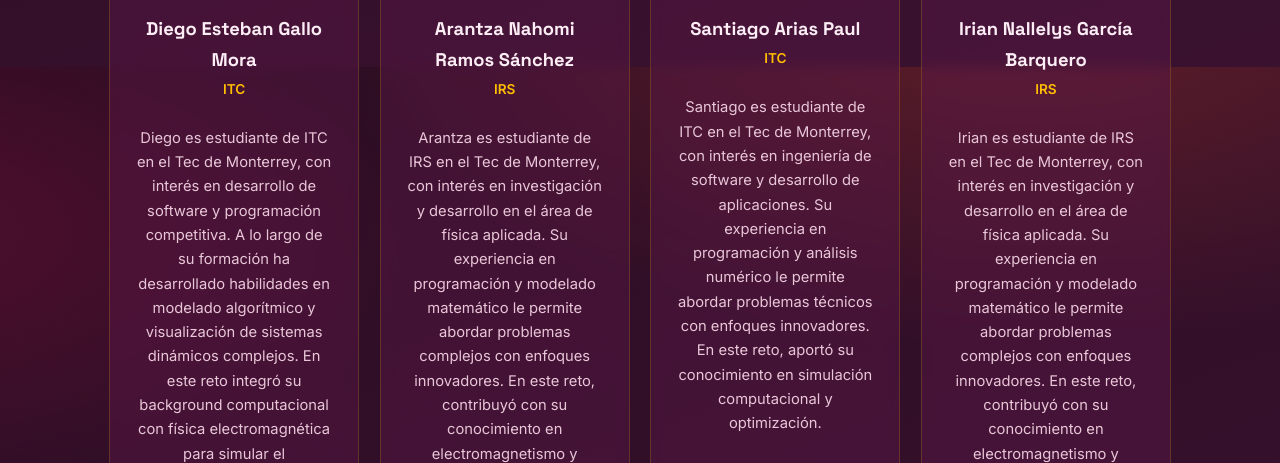
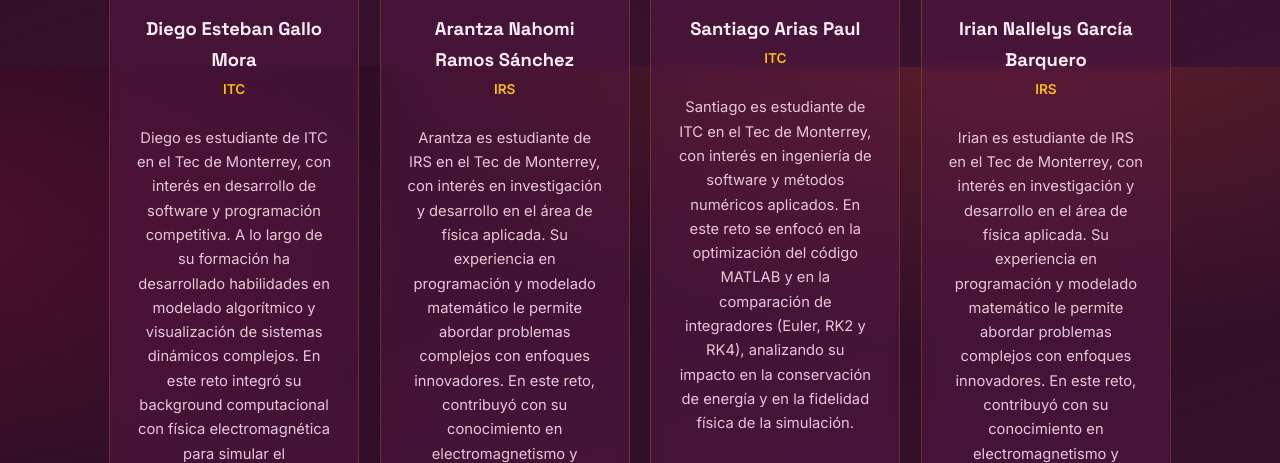
Before and after one commit to DiegoGalloM/Proyeto-Reto-Magn-tico, a plain HTML site: page Avance final/index.html in a window 1280 px wide. Shown: the part 2333-2796 px from the top of the page. Drawn offline with Linux system fonts and the light colour scheme.

Commit message:
Santiago´s changes bio

```diff
--- a/Avance final/index.html
+++ b/Avance final/index.html
@@ -342,7 +342,7 @@
         <h3>Santiago Arias Paul</h3>
         <div class="career">ITC</div>
         <p class="bio">
-          Santiago es estudiante de ITC en el Tec de Monterrey, con interés en ingeniería de software y desarrollo de aplicaciones. Su experiencia en programación y análisis numérico le permite abordar problemas técnicos con enfoques innovadores. En este reto, aportó su conocimiento en simulación computacional y optimización.
+          Santiago es estudiante de ITC en el Tec de Monterrey, con interés en ingeniería de software y métodos numéricos aplicados. En este reto se enfocó en la optimización del código MATLAB y en la comparación de integradores (Euler, RK2 y RK4), analizando su impacto en la conservación de energía y en la fidelidad física de la simulación.
         </p>
         <a class="linkedin" href="https://www.linkedin.com/in/santiago-arias-paul-49992b2b0/?locale=es" target="_blank" rel="noopener">
           <svg viewBox="0 0 24 24"><path d="M4.98 3.5C4.98 4.88 3.87 6 2.5 6S0 4.88 0 3.5 1.12 1 2.5 1s2.48 1.12 2.48 2.5zM.22 8h4.56v14H.22V8zm7.5 0h4.37v1.92h.06c.61-1.15 2.1-2.36 4.32-2.36 4.62 0 5.47 3.04 5.47 7v8.44h-4.56v-7.48c0-1.78-.03-4.07-2.48-4.07-2.48 0-2.86 1.94-2.86 3.94V22H7.72V8z"/></svg>
```
